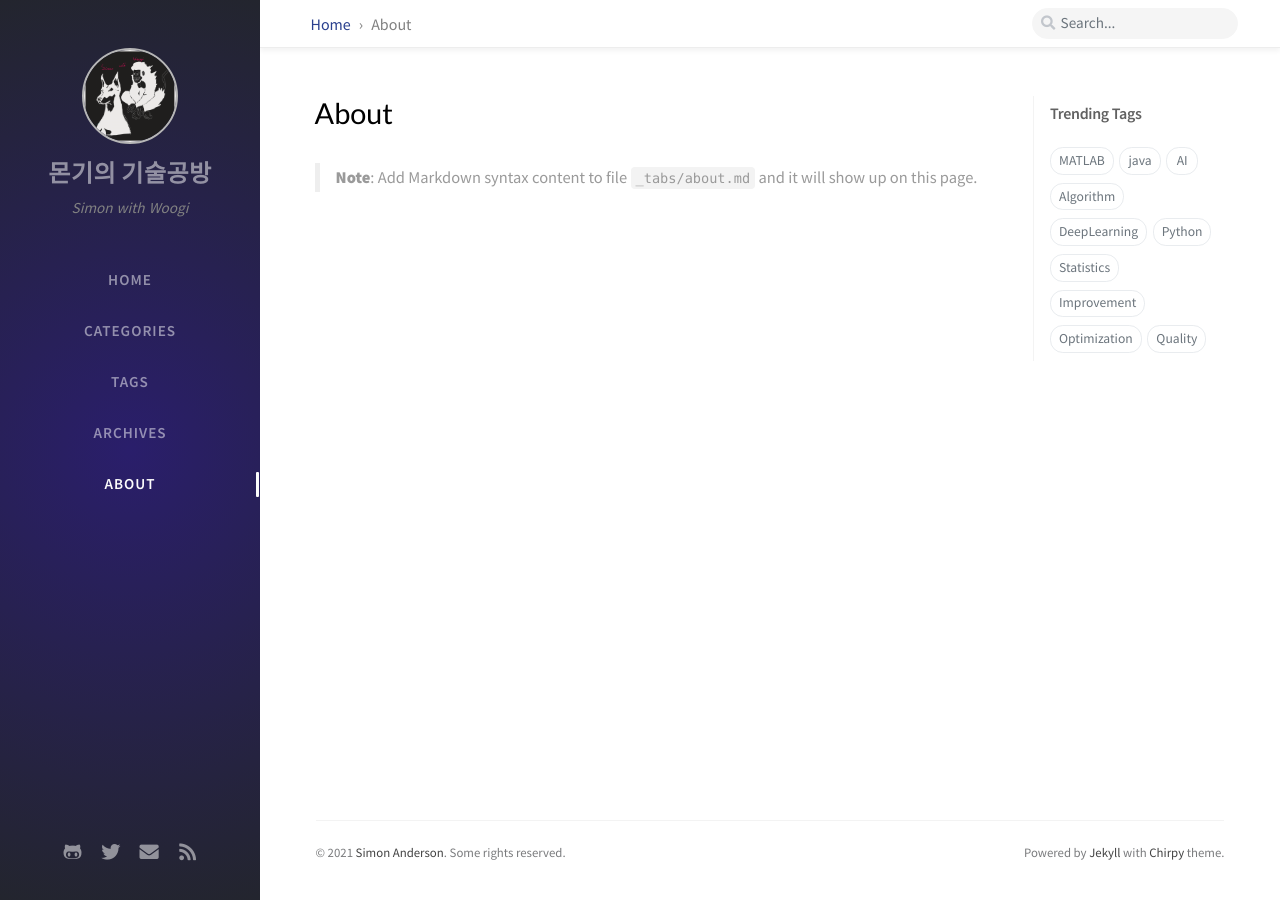
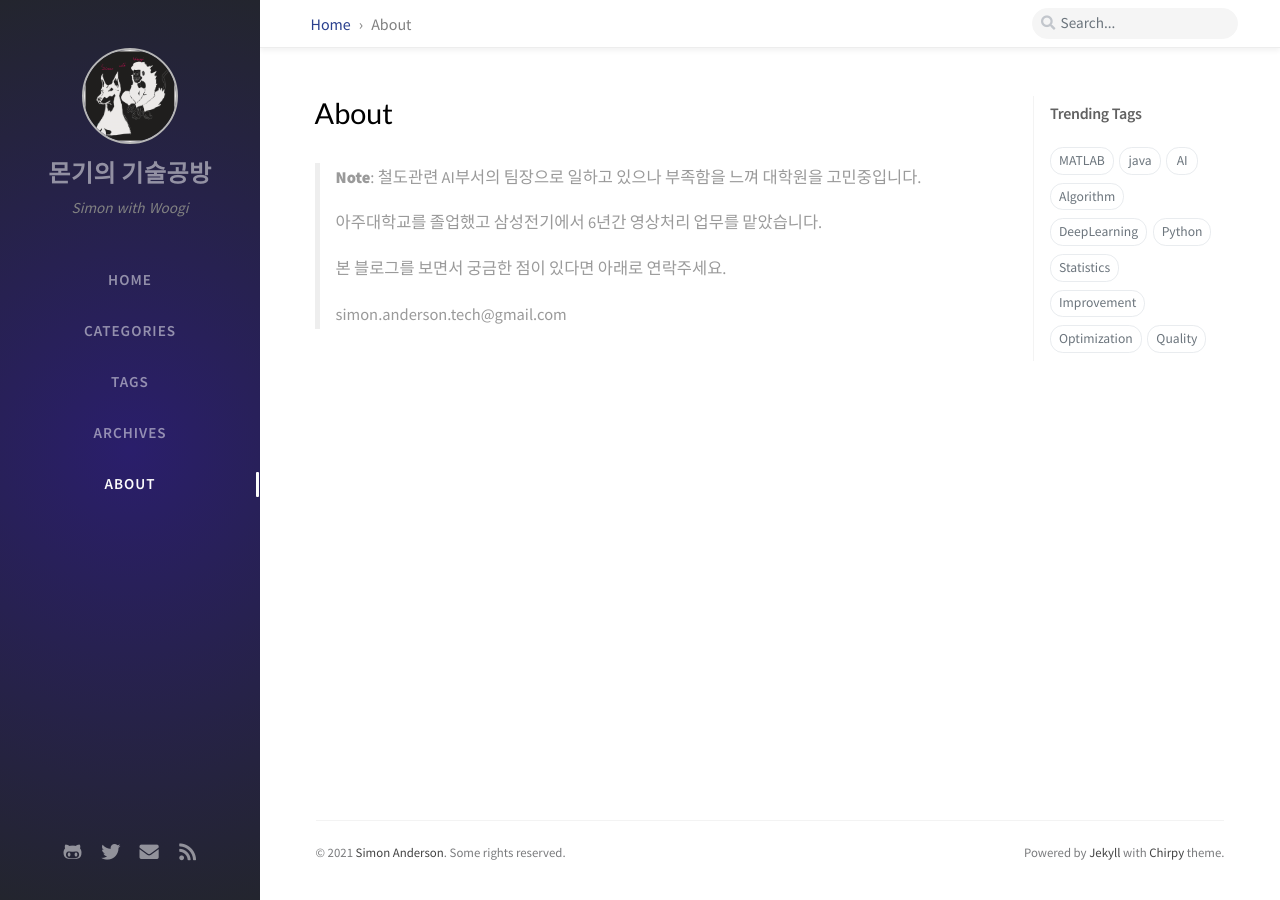
Before and after one commit to gdw0923/SimonWithWoogi.github.io, a Jekyll site: the page built from _tabs/about.md, in a window 1280 px wide. Built offline with Jekyll 4.4.1, drawn with Linux system fonts in a browser that asks for light colours; nearby versions of some CDN libraries; comment, search, counter and statistics services are not loaded.

Commit message:
블로그 어바웃

```diff
--- a/_tabs/about.md
+++ b/_tabs/about.md
@@ -5,4 +5,10 @@ order: 4
 ---
 
 
-> **Note**: Add Markdown syntax content to file `_tabs/about.md` and it will show up on this page.
+> **Note**: 철도관련 AI부서의 팀장으로 일하고 있으나 부족함을 느껴 대학원을 고민중입니다.
+>
+> 아주대학교를 졸업했고 삼성전기에서 6년간 영상처리 업무를 맡았습니다.
+>
+> 본 블로그를 보면서 궁금한 점이 있다면 아래로 연락주세요.
+>
+> simon.anderson.tech@gmail.com
```
